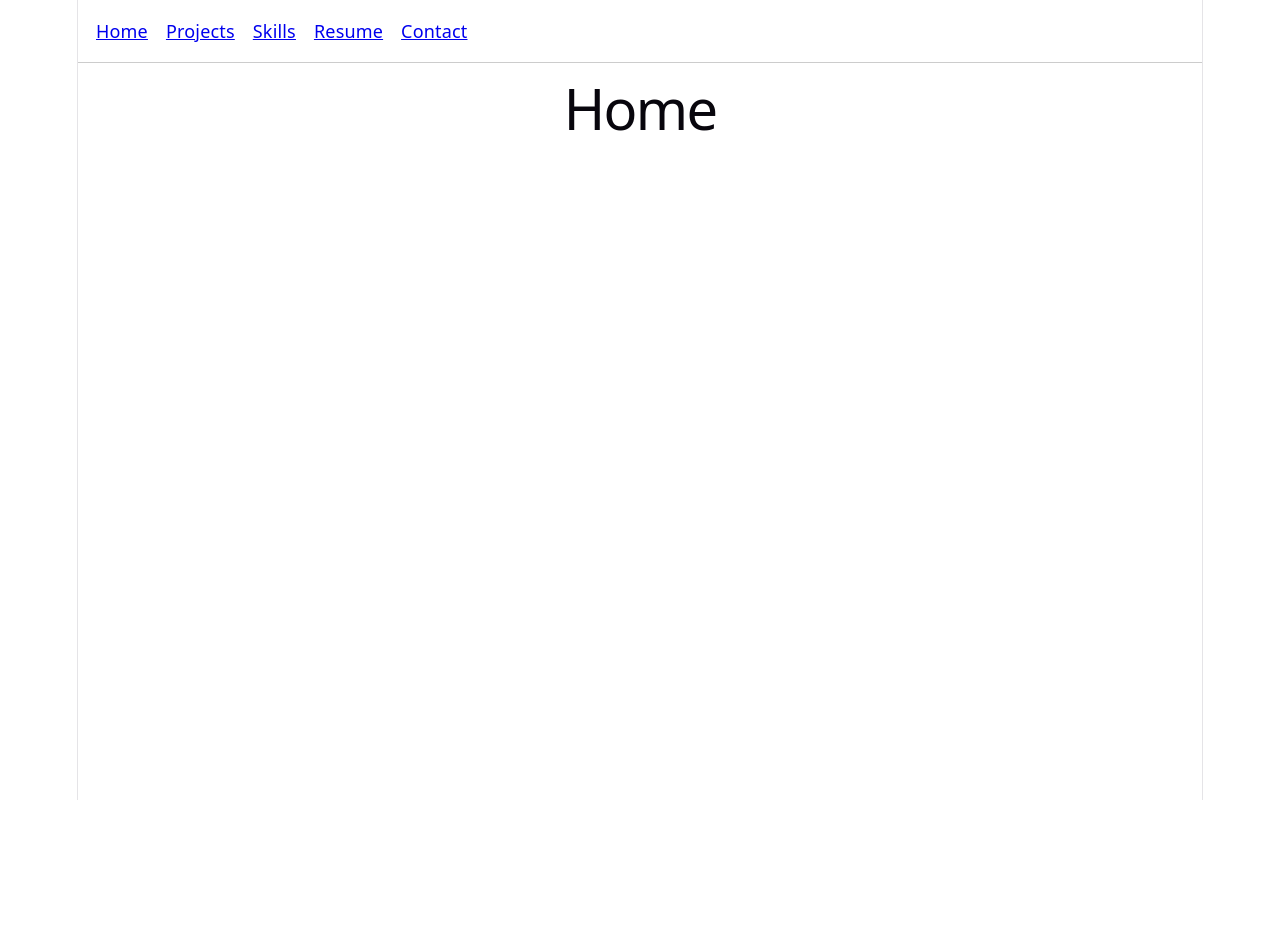
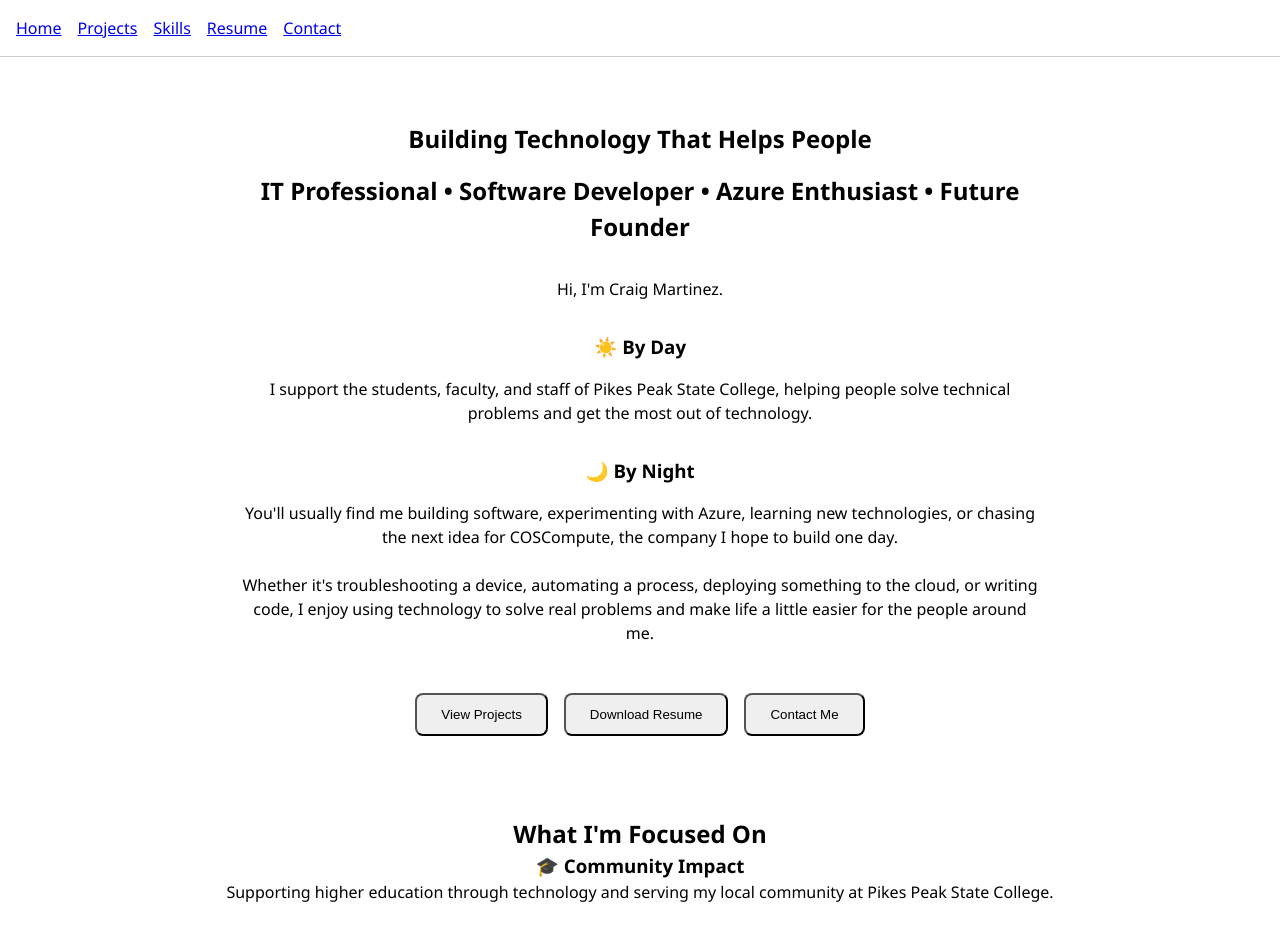
Before and after one commit to Craig-COSCompute/Craig-Resume-Site, a React (Vite) app in the folder website/: page / in a window 1280 px wide. Shown: the top 952 px of the page. Before the commit the page ends 800 px from the top, so only its background shows below. Built offline with nearby package versions, Linux system fonts and the light colour scheme.

Commit message:
creating home page

```diff
--- a/website/src/App.css
+++ b/website/src/App.css
@@ -1,184 +1,49 @@
-.counter {
-  font-size: 16px;
-  padding: 5px 10px;
-  border-radius: 5px;
-  color: var(--accent);
-  background: var(--accent-bg);
-  border: 2px solid transparent;
-  transition: border-color 0.3s;
-  margin-bottom: 24px;
-
-  &:hover {
-    border-color: var(--accent-border);
-  }
-  &:focus-visible {
-    outline: 2px solid var(--accent);
-    outline-offset: 2px;
-  }
+main {
+  max-width: 1000px;
+  margin: 0 auto;
+  padding: 4rem 2rem;
 }
 
-.hero {
-  position: relative;
-
-  .base,
-  .framework,
-  .vite {
-    inset-inline: 0;
-    margin: 0 auto;
-  }
-
-  .base {
-    width: 170px;
-    position: relative;
-    z-index: 0;
-  }
-
-  .framework,
-  .vite {
-    position: absolute;
-  }
-
-  .framework {
-    z-index: 1;
-    top: 34px;
-    height: 28px;
-    transform: perspective(2000px) rotateZ(300deg) rotateX(44deg) rotateY(39deg)
-      scale(1.4);
-  }
-
-  .vite {
-    z-index: 0;
-    top: 107px;
-    height: 26px;
-    width: auto;
-    transform: perspective(2000px) rotateZ(300deg) rotateX(40deg) rotateY(39deg)
-      scale(0.8);
-  }
+.hero-content {
+  max-width: 800px;
+  margin: 0 auto;
+  text-align: center;
 }
 
-#center {
-  display: flex;
-  flex-direction: column;
-  gap: 25px;
-  place-content: center;
-  place-items: center;
-  flex-grow: 1;
-
-  @media (max-width: 1024px) {
-    padding: 32px 20px 24px;
-    gap: 18px;
-  }
+.hero-content p {
+  margin-bottom: 1.5rem;
 }
 
-#next-steps {
-  display: flex;
-  border-top: 1px solid var(--border);
-  text-align: left;
-
-  & > div {
-    flex: 1 1 0;
-    padding: 32px;
-    @media (max-width: 1024px) {
-      padding: 24px 20px;
-    }
-  }
-
-  .icon {
-    margin-bottom: 16px;
-    width: 22px;
-    height: 22px;
-  }
-
-  @media (max-width: 1024px) {
-    flex-direction: column;
-    text-align: center;
-  }
+.hero-content h1 {
+  margin-bottom: 1rem;
 }
 
-#docs {
-  border-right: 1px solid var(--border);
-
-  @media (max-width: 1024px) {
-    border-right: none;
-    border-bottom: 1px solid var(--border);
-  }
+.hero-content h2 {
+  margin-bottom: 2rem;
 }
 
-#next-steps ul {
-  list-style: none;
-  padding: 0;
-  display: flex;
-  gap: 8px;
-  margin: 32px 0 0;
-
-  .logo {
-    height: 18px;
-  }
-
-  a {
-    color: var(--text-h);
-    font-size: 16px;
-    border-radius: 6px;
-    background: var(--social-bg);
-    display: flex;
-    padding: 6px 12px;
-    align-items: center;
-    gap: 8px;
-    text-decoration: none;
-    transition: box-shadow 0.3s;
-
-    &:hover {
-      box-shadow: var(--shadow);
-    }
-    .button-icon {
-      height: 18px;
-      width: 18px;
-    }
-  }
-
-  @media (max-width: 1024px) {
-    margin-top: 20px;
-    flex-wrap: wrap;
-    justify-content: center;
-
-    li {
-      flex: 1 1 calc(50% - 8px);
-    }
-
-    a {
-      width: 100%;
-      justify-content: center;
-      box-sizing: border-box;
-    }
-  }
+.hero-content h3 {
+  margin-top: 2rem;
+  margin-bottom: 1rem;
 }
 
-#spacer {
-  height: 88px;
-  border-top: 1px solid var(--border);
-  @media (max-width: 1024px) {
-    height: 48px;
-  }
+.hero-buttons {
+  display: flex;
+  justify-content: center;
+  gap: 1rem;
+  margin-top: 3rem;
+  margin-bottom: 5rem;
 }
 
-.ticks {
-  position: relative;
-  width: 100%;
+.hero-buttons button {
+  padding: 12px 24px;
+  border-radius: 8px;
+}
 
-  &::before,
-  &::after {
-    content: '';
-    position: absolute;
-    top: -4.5px;
-    border: 5px solid transparent;
-  }
+.focus-section {
+  text-align: center;
+}
 
-  &::before {
-    left: 0;
-    border-left-color: var(--border);
-  }
-  &::after {
-    right: 0;
-    border-right-color: var(--border);
-  }
+.focus-card {
+  margin-bottom: 3rem;
 }
--- a/website/src/App.tsx
+++ b/website/src/App.tsx
@@ -1,3 +1,4 @@
+import "./App.css";
 import { BrowserRouter, Routes, Route, Link } from "react-router-dom";
 
 import Home from "./pages/Home";
--- a/website/src/index.css
+++ b/website/src/index.css
@@ -1,111 +1,15 @@
-:root {
-  --text: #6b6375;
-  --text-h: #08060d;
-  --bg: #fff;
-  --border: #e5e4e7;
-  --code-bg: #f4f3ec;
-  --accent: #aa3bff;
-  --accent-bg: rgba(170, 59, 255, 0.1);
-  --accent-border: rgba(170, 59, 255, 0.5);
-  --social-bg: rgba(244, 243, 236, 0.5);
-  --shadow:
-    rgba(0, 0, 0, 0.1) 0 10px 15px -3px, rgba(0, 0, 0, 0.05) 0 4px 6px -2px;
-
-  --sans: system-ui, 'Segoe UI', Roboto, sans-serif;
-  --heading: system-ui, 'Segoe UI', Roboto, sans-serif;
-  --mono: ui-monospace, Consolas, monospace;
-
-  font: 18px/145% var(--sans);
-  letter-spacing: 0.18px;
-  color-scheme: light dark;
-  color: var(--text);
-  background: var(--bg);
-  font-synthesis: none;
-  text-rendering: optimizeLegibility;
-  -webkit-font-smoothing: antialiased;
-  -moz-osx-font-smoothing: grayscale;
-
-  @media (max-width: 1024px) {
-    font-size: 16px;
-  }
-}
-
-@media (prefers-color-scheme: dark) {
-  :root {
-    --text: #9ca3af;
-    --text-h: #f3f4f6;
-    --bg: #16171d;
-    --border: #2e303a;
-    --code-bg: #1f2028;
-    --accent: #c084fc;
-    --accent-bg: rgba(192, 132, 252, 0.15);
-    --accent-border: rgba(192, 132, 252, 0.5);
-    --social-bg: rgba(47, 48, 58, 0.5);
-    --shadow:
-      rgba(0, 0, 0, 0.4) 0 10px 15px -3px, rgba(0, 0, 0, 0.25) 0 4px 6px -2px;
-  }
-
-  #social .button-icon {
-    filter: invert(1) brightness(2);
-  }
-}
-
-#root {
-  width: 1126px;
-  max-width: 100%;
-  margin: 0 auto;
-  text-align: center;
-  border-inline: 1px solid var(--border);
-  min-height: 100svh;
-  display: flex;
-  flex-direction: column;
+* {
+  margin: 0;
+  padding: 0;
   box-sizing: border-box;
 }
 
 body {
-  margin: 0;
+  min-width: 320px;
+  font-family: Segoe UI, sans-serif;
+  line-height: 1.5;
 }
 
-h1,
-h2 {
-  font-family: var(--heading);
-  font-weight: 500;
-  color: var(--text-h);
+#root {
+  width: 100%;
 }
-
-h1 {
-  font-size: 56px;
-  letter-spacing: -1.68px;
-  margin: 32px 0;
-  @media (max-width: 1024px) {
-    font-size: 36px;
-    margin: 20px 0;
-  }
-}
-h2 {
-  font-size: 24px;
-  line-height: 118%;
-  letter-spacing: -0.24px;
-  margin: 0 0 8px;
-  @media (max-width: 1024px) {
-    font-size: 20px;
-  }
-}
-p {
-  margin: 0;
-}
-
-code,
-.counter {
-  font-family: var(--mono);
-  display: inline-flex;
-  border-radius: 4px;
-  color: var(--text-h);
-}
-
-code {
-  font-size: 15px;
-  line-height: 135%;
-  padding: 4px 8px;
-  background: var(--code-bg);
-}
--- a/website/src/pages/Home.tsx
+++ b/website/src/pages/Home.tsx
@@ -1,7 +1,83 @@
 export default function Home() {
   return (
-    <div>
-      <h1>Home</h1>
-    </div>
+    <main>
+      <section className="hero-content">
+        <h1>Building Technology That Helps People</h1>
+
+        <h2>
+          IT Professional • Software Developer • Azure Enthusiast • Future Founder
+        </h2>
+
+        <p>
+          Hi, I'm Craig Martinez.
+        </p>
+
+        <h3>☀️ By Day</h3>
+
+        <p>
+          I support the students, faculty, and staff of Pikes Peak State
+          College, helping people solve technical problems and get the most out
+          of technology.
+        </p>
+
+        <h3>🌙 By Night</h3>
+
+        <p>
+          You'll usually find me building software, experimenting with Azure,
+          learning new technologies, or chasing the next idea for COSCompute,
+          the company I hope to build one day.
+        </p>
+
+        <p>
+          Whether it's troubleshooting a device, automating a process,
+          deploying something to the cloud, or writing code, I enjoy using
+          technology to solve real problems and make life a little easier for
+          the people around me.
+        </p>
+
+        <div className="hero-buttons">
+          <button>View Projects</button>
+          <button>Download Resume</button>
+          <button>Contact Me</button>
+        </div>
+      </section>
+
+      <section className="focus-section">
+        <h2>What I'm Focused On</h2>
+
+        <div className="focus-card">
+          <h3>🎓 Community Impact</h3>
+          <p>
+            Supporting higher education through technology and serving my
+            local community at Pikes Peak State College.
+          </p>
+        </div>
+
+        <div className="focus-card">
+          <h3>☁️ Azure & Cloud</h3>
+          <p>
+            Exploring cloud technologies, infrastructure, automation, and
+            modern Microsoft solutions.
+          </p>
+        </div>
+
+        <div className="focus-card">
+          <h3>💻 Software Development</h3>
+          <p>
+            Building projects with React, TypeScript, and modern web
+            technologies while continuously expanding my development skills.
+          </p>
+        </div>
+
+        <div className="focus-card">
+          <h3>🚀 COSCompute</h3>
+          <p>
+            Turning ideas into real projects and laying the groundwork for a
+            future technology company focused on solving meaningful problems.
+          </p>
+        </div>
+      </section>
+    </main>
   );
 }
+``
```
